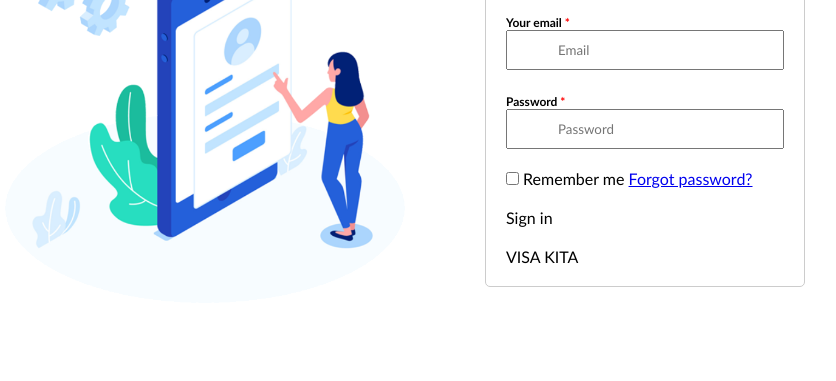
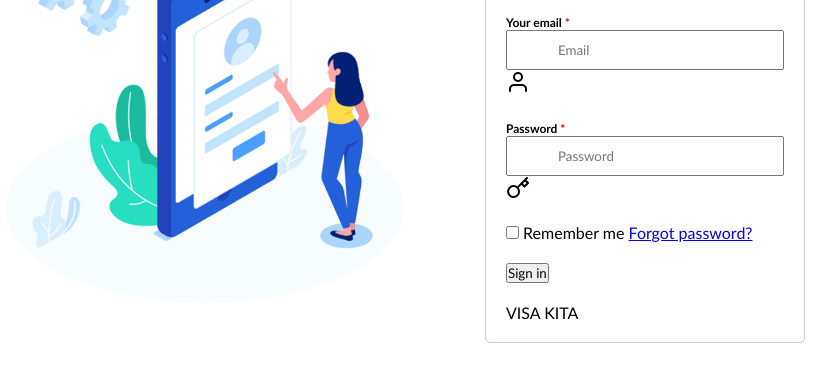
Before and after one commit to wycka0214/2-prisijungimai, a plain HTML site: page index.html in a window 1280 px wide. Shown: the part 169-550 px from the top of the page, without its empty margins (235-1071 px from the left). Drawn offline with Linux system fonts and the light colour scheme.

Commit message:
svg paveiksliukai

```diff
--- a/css/main.css
+++ b/css/main.css
@@ -69,6 +69,7 @@ body {
                     .btn {
                         display: inline-block;
                         width: 100%;
+
                     }
             .form-bottom {
                 display: inline-block;
--- a/index.html
+++ b/index.html
@@ -17,12 +17,15 @@
                 </div>
                 <div class="form-row">
                     <label class="label" for="">Your email <span class="required">*</span></label>
-                    <input class="input" type="email" placeholder="Email">
+                    <input  class="input" type="email" placeholder="Email">
 
+                    <svg xmlns="http://www.w3.org/2000/svg" width="24" height="24" viewBox="0 0 24 24" fill="none" stroke="currentColor" stroke-width="2" stroke-linecap="round" stroke-linejoin="round" class="feather feather-user fea icon-sm icons"><path d="M20 21v-2a4 4 0 0 0-4-4H8a4 4 0 0 0-4 4v2"></path><circle cx="12" cy="7" r="4"></circle></svg>
                 </div>
                 <div class="form-row">
                     <label class="label" for="">Password <span class="required">*</span></label>
                     <input class="input" type="password" placeholder="Password">
+
+                    <svg xmlns="http://www.w3.org/2000/svg" width="24" height="24" viewBox="0 0 24 24" fill="none" stroke="currentColor" stroke-width="2" stroke-linecap="round" stroke-linejoin="round" class="feather feather-key fea icon-sm icons"><path d="M21 2l-2 2m-7.61 7.61a5.5 5.5 0 1 1-7.778 7.778 5.5 5.5 0 0 1 7.777-7.777zm0 0L15.5 7.5m0 0l3 3L22 7l-3-3m-3.5 3.5L19 4"></path></svg>
                 </div>
                 <div class="form-row">
                     <input class="checkbox" type="checkbox">
@@ -30,7 +33,7 @@
                     <a class="forgot-link" href="#">Forgot password?</a>
                 </div>
                 <div class="form-row">
-                    <div class="btn">Sign in</div>
+                    <button class="btn-primary btn-block">Sign in</button>
                 </div>
             </form>
             <div class="form-bottom">
```
